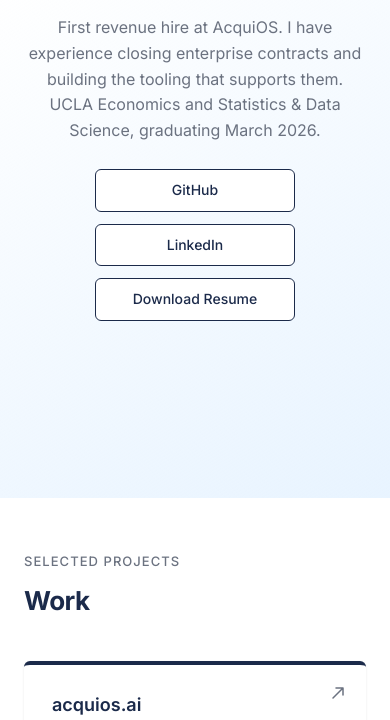
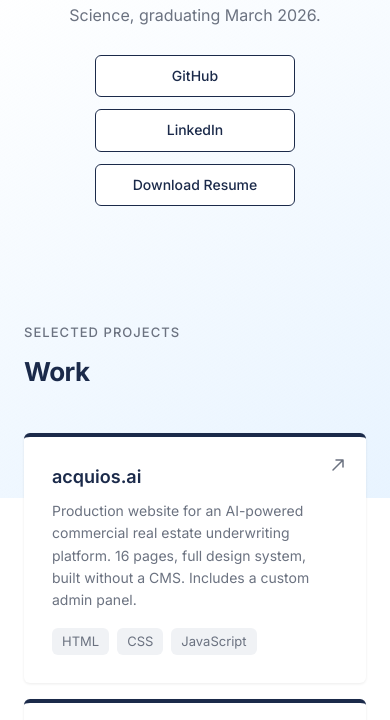
Before and after one commit to masonlee17/mason-lee-portfolio, a website: page index.html in a window 390 px wide. Shown: the part 346-1066 px from the top of the page. Drawn offline with Linux system fonts and the light colour scheme.

Commit message:
Add ML SVG favicon and reduce hero height to show scroll affordance
- favicon.svg: navy rounded square with white ML monogram
- hero min-height: 100vh -> 72vh so next section peeks below the fold on load

Co-Authored-By: Claude Sonnet 4.6 <noreply@anthropic.com>

```diff
--- a/index.html
+++ b/index.html
@@ -35,6 +35,7 @@
   <link rel="preconnect" href="https://fonts.googleapis.com" />
   <link rel="preconnect" href="https://fonts.gstatic.com" crossorigin />
   <link href="https://fonts.googleapis.com/css2?family=Inter:wght@300;400;500;600;700&display=swap" rel="stylesheet" />
+  <link rel="icon" type="image/svg+xml" href="favicon.svg" />
   <link rel="stylesheet" href="style.css" />
 </head>
 <body>
--- a/style.css
+++ b/style.css
@@ -224,7 +224,7 @@ ul {
 
 /* ─── Hero ─────────────────────────────────────────────────────────── */
 .hero {
-  min-height: 100vh;
+  min-height: 72vh;
   display: flex;
   align-items: center;
   justify-content: center;
@@ -529,7 +529,7 @@ ul {
   /* Hero */
   .hero {
     padding: 64px 24px;
-    min-height: calc(100vh - 60px);
+    min-height: calc(72vh - 60px);
   }
 
   .hero-name {
```
Also changed, not shown: favicon.svg (added).
